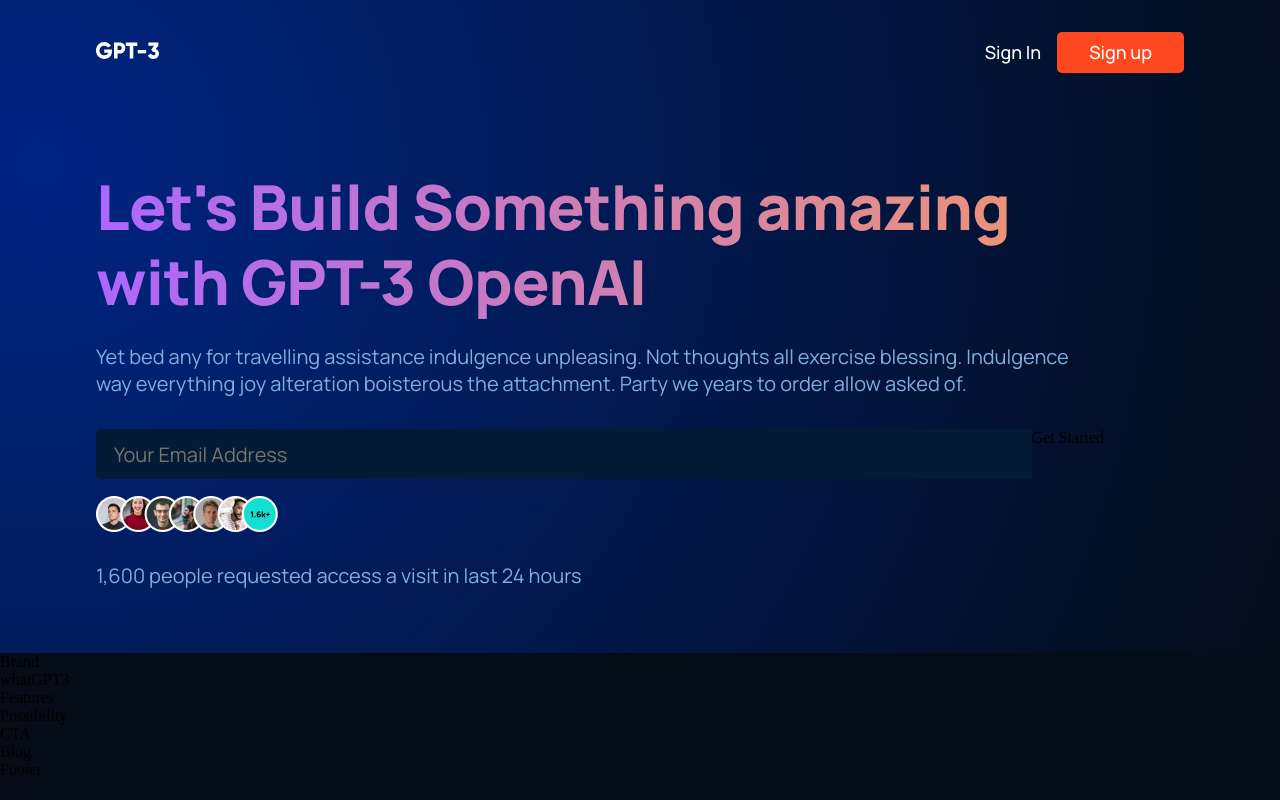
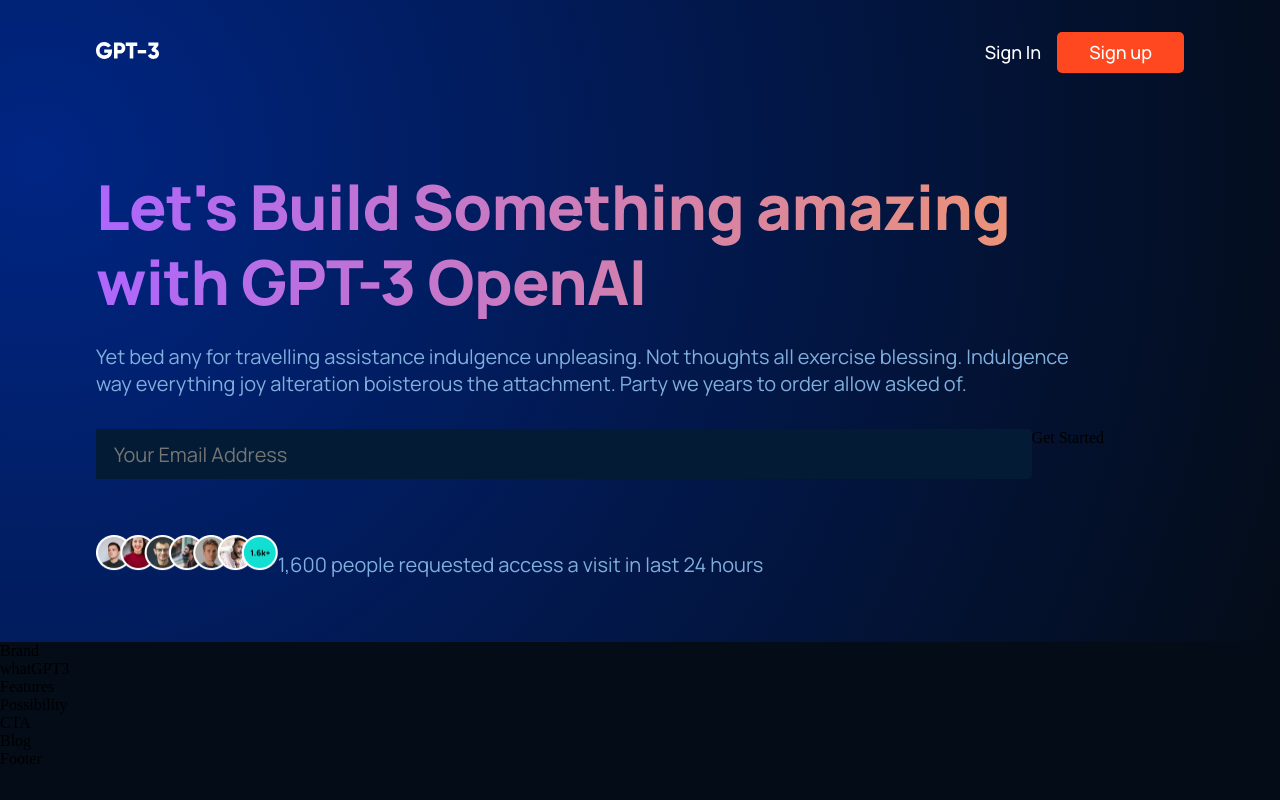
Before and after one commit to tsvetelinastef/yt_test_reactapp, a React (Create React App) app: page / in a window 1280 px wide. Built offline with nearby package versions, Linux system fonts and the light colour scheme.

Commit message:
modifications

```diff
--- a/src/containers/header/header.css
+++ b/src/containers/header/header.css
@@ -55,9 +55,13 @@
     padding: 0 1rem;
     outline: none;
     color: #fff;
-    border-radius: 5px 0px 0px 5px;
+
+    border-top-right-radius: 5px;
+    border-bottom-right-radius: 5px;
+/*    border-radius: 5px 0px 0px 5px; */
 /*  color: #3D6184;  */
 }
+
 
 /* design the button */
 .gpt3__header-content__input button {
@@ -73,13 +77,39 @@
 
     /* after we add the coordinates the line is still long too much
     so we should add the lines 64, 65, 66 */
-    background: #FF4820;
-    border-radius: 5px 0px 0px 5px;
-    transform: matrix(-1, 0, 0, 1, 0, 0);
-    font-family: Manrope;
-    font-style: normal;
+    font-family: var(--font-family);
     font-weight: bold;
+    /* transform: matrix(-1, 0, 0, 1, 0, 0); */
+    /* font-family: Manrope; */
+    /* font-style: normal; */
     font-size: 20px;
     line-height: 27px;
+    background: #FF4820;
+    /* border-radius: 5px 0px 0px 5px; */
     color: #FFFFFF;
+    cursor: pointer;
+    outline: none;
+    padding: 0 1rem; /* top and bottom = 0 , left and right = 1 */
+    border: none;
+
+    border-top-right-radius: 5px;  /* for rounded edges of the button*/
+    border-bottom-right-radius: 5px;
 }
+
+.gpt3__header-content__people {
+    width: 100%;
+    display: flex;
+    justify-content: flex-start;
+    align-items: center;
+
+    margin-top: 2rem;
+}
+
+.gpt3__header-content__people img {
+    width: 181.79px;
+    height: 38px;
+}
+
+.gpt3__header-content__people p {
+
+}
```
Also changed, not shown: firstReactApp_info_stepByStep.txt.
